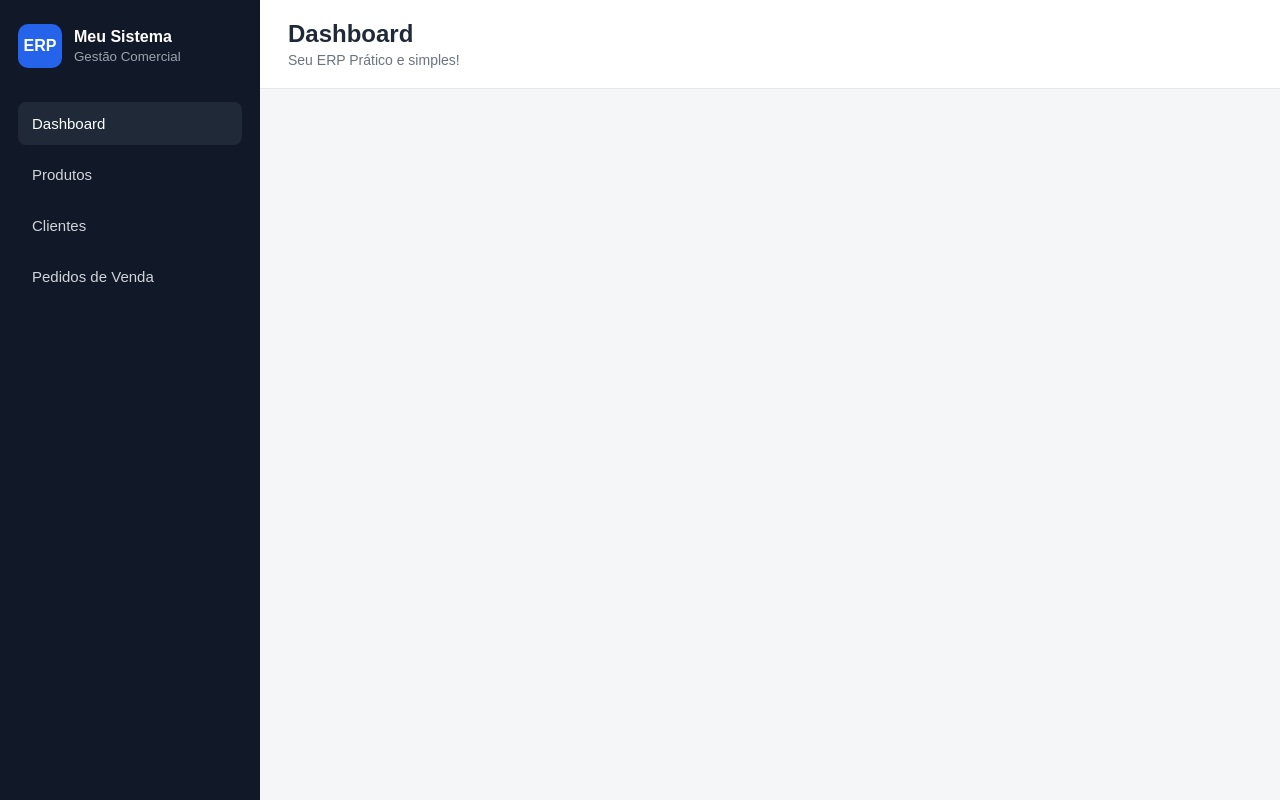
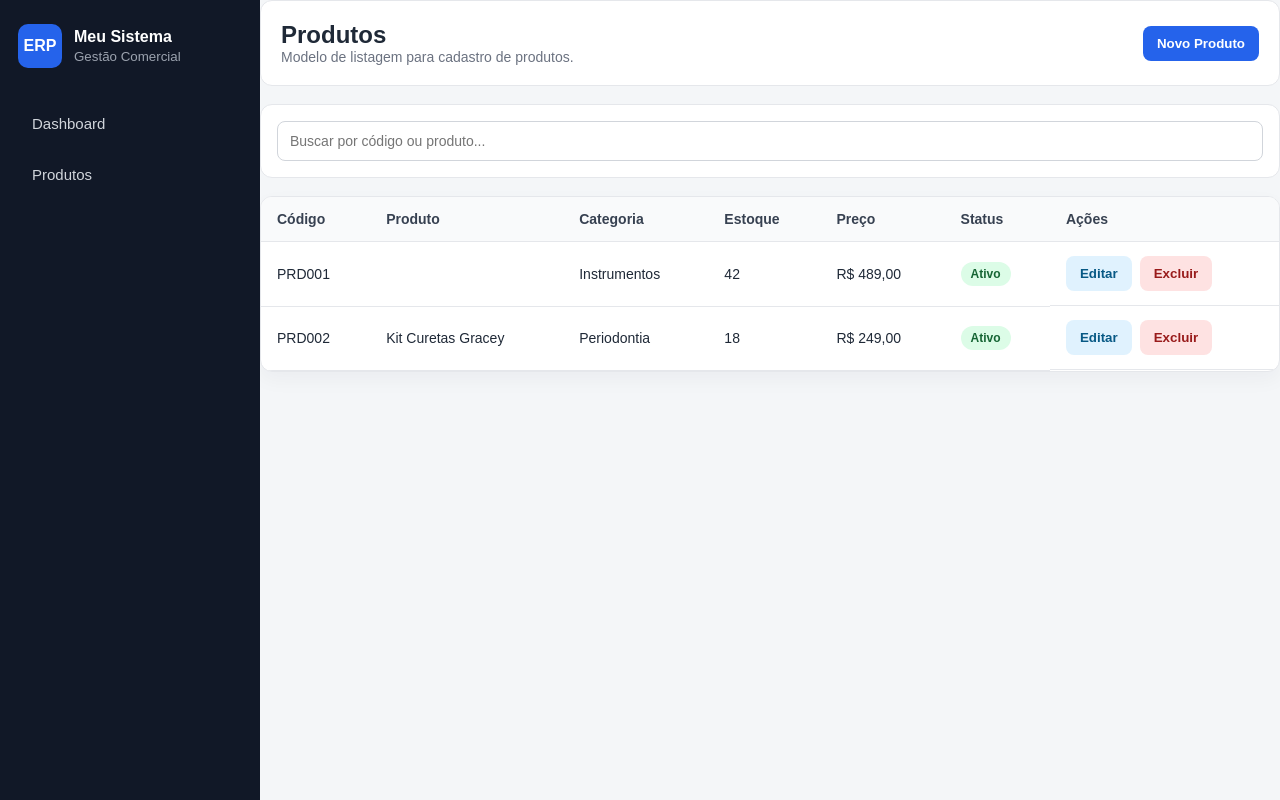
Before and after one commit to Victor-Ote/Django_three, a Django app: page /products/ in a window 1280 px wide. Run offline with Django 5.2, Linux system fonts and the light colour scheme.

Commit message:
app product v1

```diff
--- a/core/urls.py
+++ b/core/urls.py
@@ -5,4 +5,6 @@ from .views import IndexView
 urlpatterns = [
     path('', IndexView.as_view(), name='index'),
     path('products', include('product.urls')),
+    # path('costumers', include('product.urls')),
+    # path('order', include('product.urls')),
 ]
--- a/core/views.py
+++ b/core/views.py
@@ -4,4 +4,4 @@ from django.views.generic import TemplateView, ListView
 # from core.models import Product
 
 class IndexView(TemplateView):
-    template_name = 'index.html'
+    template_name = 'dash.html'
--- a/product/templates/list.html
+++ b/product/templates/list.html
@@ -1,7 +1,8 @@
 {% extends 'base.html' %}
 {% load static %}
 {% block content %}
- <section class="page" id="produtos">
+
+<section class="page" id="produtos">
           <div class="page-actions">
             <div>
               <h2>Produtos</h2>
@@ -49,5 +50,5 @@
               </tbody>
             </table>
           </div>
-        </section>
+</section>
 {% endblock %}
--- a/product/views.py
+++ b/product/views.py
@@ -11,5 +11,4 @@ class ProductListView(ListView):
     def dispatch(self, request, *args, **kwargs):
 
         print('Caiu para o App Product e está na view')
-
         return super().dispatch(request, *args, **kwargs)
--- a/static/css/style.css
+++ b/static/css/style.css
@@ -111,7 +111,7 @@ body {
 }
 
 .page {
-  display: none;
+  display: block;
 }
 
 .page.active {
--- a/templates/base.html
+++ b/templates/base.html
@@ -19,21 +19,16 @@
       </div>
 
       <nav class="sidebar-menu">
-        <button class="menu-item active" data-page="dashboard">Dashboard</button>
+        <button onclick="window.location.href='{% url 'index' %}'" class="menu-item" data-page="dashboard">Dashboard</button>
         <button onclick="window.location.href='{% url 'product' %}'" class="menu-item">Produtos</button>
-        <button class="menu-item" data-page="clientes">Clientes</button>
-        <button class="menu-item" data-page="pedidos">Pedidos de Venda</button>
+        <!-- <button onclick="window.location.href='{ url 'costumers' %}'" class="menu-item" >Clientes</button> -->
+        <!-- <button onclick="window.location.href='{ url 'order' %}'" class="menu-item" >Pedidos de Venda</button> -->
+
       </nav>
     </aside>
 
     <main class="main">
-      <header class="topbar">
-        <button class="mobile-menu" id="mobileMenu">☰</button>
-        <div>
-          <h1 id="pageTitle">Dashboard</h1>
-          <p>Seu ERP Prático e simples!</p>
-        </div>
-      </header>
+
       {% block content %}
       {% endblock %}
     </main>
```
Also changed, not shown: config/settings.py (+6 -2 lines), templates/dash.html (+12 -1 lines).
